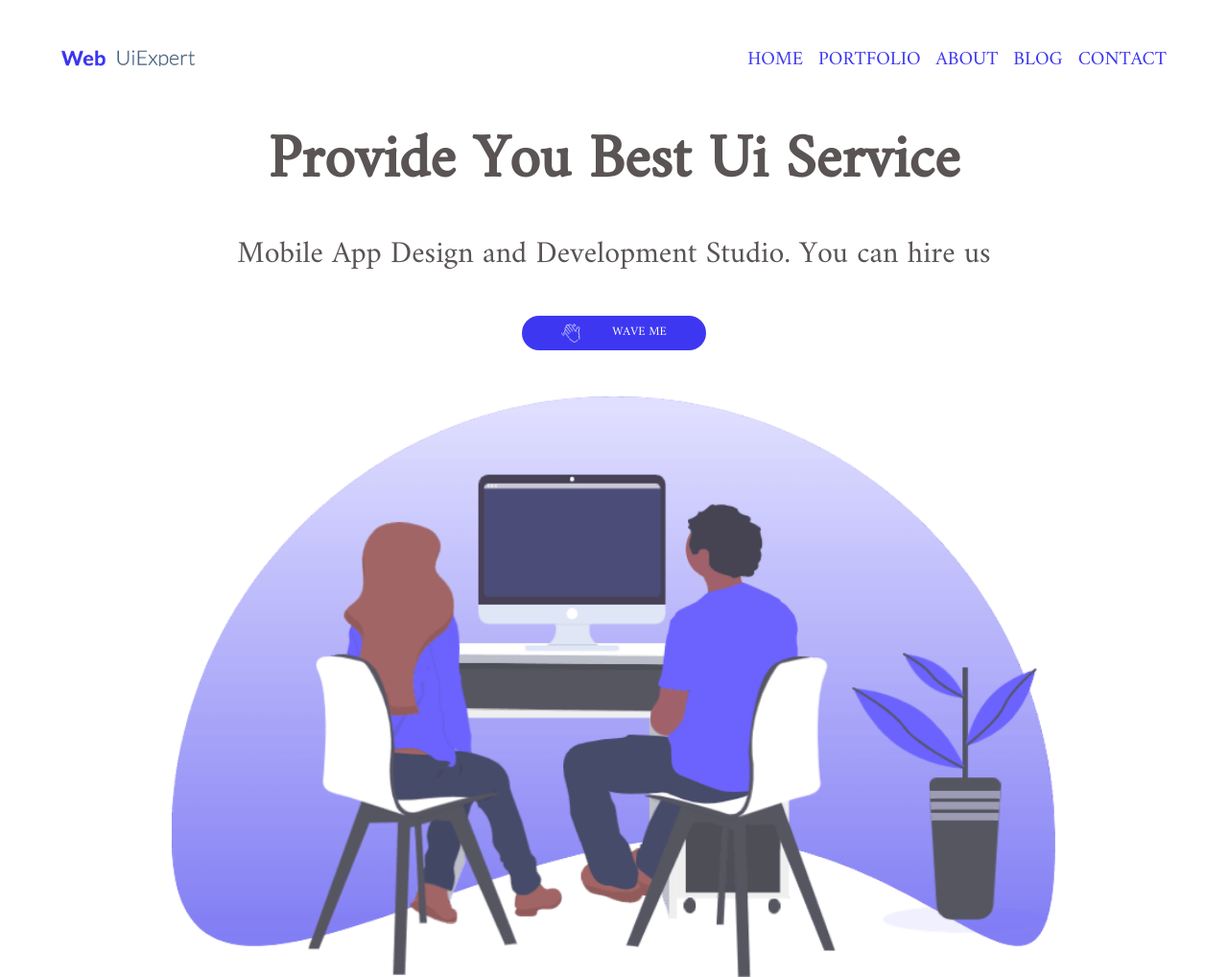
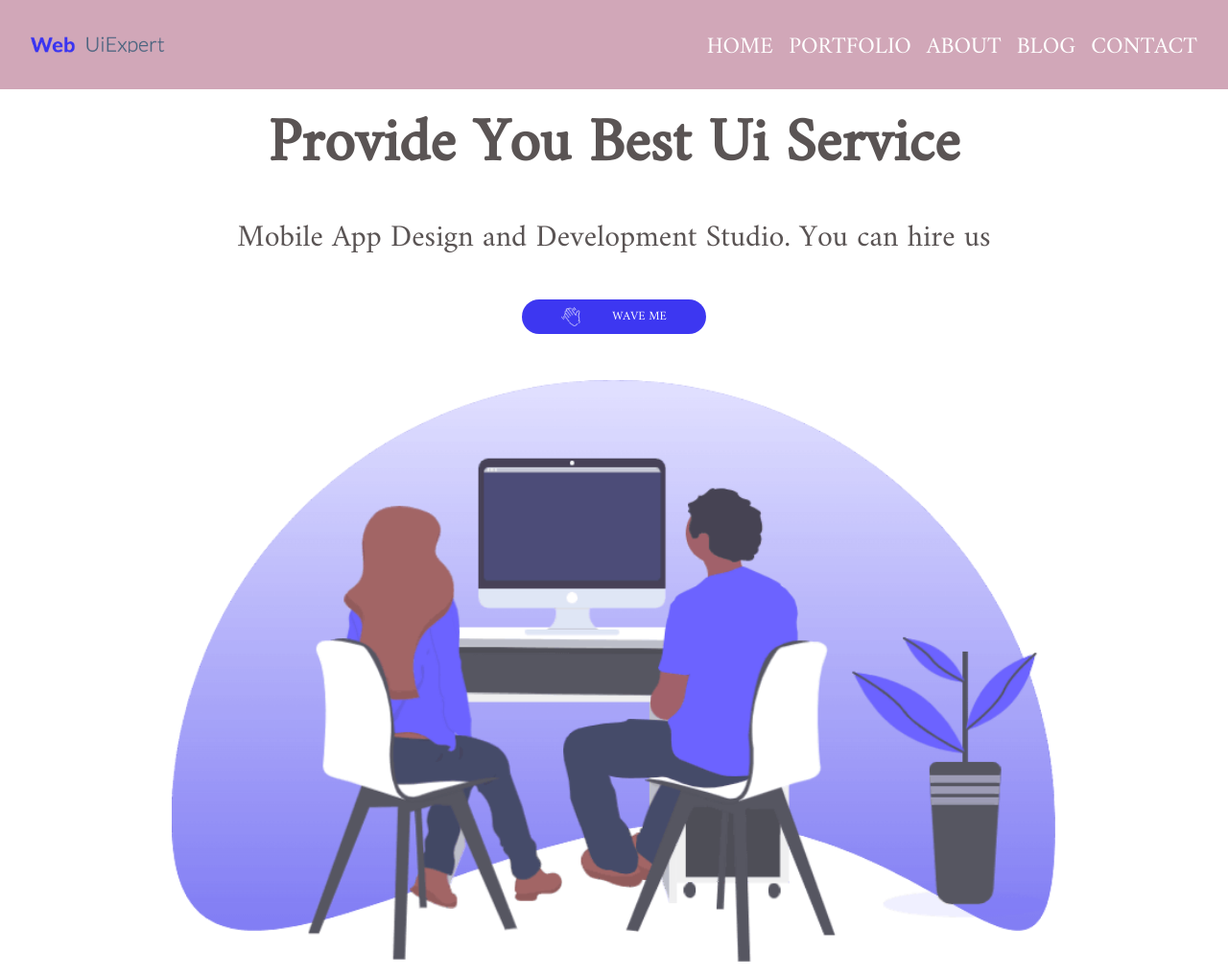
Before and after one commit to Marikutubidze/lesson8, a plain HTML site: page index.html in a window 1280 px wide. Shown: the top 1018 px of the page at 96% size. Drawn offline with Linux system fonts and the light colour scheme.

Commit message:
add header

```diff
--- a/css/style.css
+++ b/css/style.css
@@ -7,17 +7,24 @@ body {
     font-family: 'Amiri', serif;
 }
 
-.wrapper {
+.main-wrapper {
     width: 90%;
-    margin: 0 auto;
+    margin-inline: auto;
+    margin-top: 120px;
 }
 
 /* header */
 header {
+    position: fixed;
     display: flex;
+    top: 0;
+    left: 0;
     justify-content: space-between;
     align-items: center;
-    padding-top: 5rem;
+    background-color: #800e3d5d;
+    padding: 2rem;
+    width: 100%;
+    z-index: 99;
 }
 
 .logo {
@@ -35,13 +42,16 @@ nav > ul {
 li {
     font-size: 2.5rem;
     margin-left: 2rem;
-    color: #3d37f1;
+    color: white;
     padding-top: .3rem;
 }
 
 .burger {
     display: none;
+    color: white;
     padding-top: .2rem;
+    font-size: 1.3rem;
+    margin-left: 1rem;
 }
 
 /* top-section */
@@ -225,6 +235,7 @@ li {
 /* media at 2930px  */
 
 @media only screen and (max-width: 2930px) {
+
     .block-wrapper {
         padding-top: 4rem;
         padding-bottom: 3rem;
@@ -253,19 +264,15 @@ li {
 }
 
 
-/* media at 2000px */
+/* media at 2255px */
 
 @media only screen and (max-width: 2255px) {
-    header {
-        padding-top: 3rem;
-    }
-
     .logo {
         max-width: 200px;
     }
 
     li {
-        font-size: 1.25rem;
+        font-size: 2rem;
         margin-left: 1rem;
     }
 
@@ -357,6 +364,9 @@ li {
 /* media at 1408px */
 
 @media only screen and (max-width: 1408px) {
+    li {
+        font-size: 1.5rem;
+    }
 
     .top-section-wrapper {
         flex-direction: column;
@@ -388,23 +398,16 @@ li {
 /* media at 992 */
 
 @media only screen and (max-width: 992px) {
-    header {
-        padding-top: 2rem;
-    }
-
     li:not(.active){
         display: none;
     }
 
     .burger {
         display: block;
-        font-size: 1.3rem;
-        color: #3d37f1;
-        margin-left: 1rem;
     }
 
     .active {
-        font-size: 1rem;
+        font-size: 1.2rem;
     }
 
     .nav-bar {
--- a/index.html
+++ b/index.html
@@ -12,7 +12,6 @@
     <link rel="stylesheet" href="css/style.css">
 </head>
 <body>
-    <div class="wrapper">
     <header>
         <img class="logo" src="images/Web UiExpert .png" alt="logo">
         <div class="nav-bar">
@@ -37,6 +36,7 @@
             </div>
         </div>
     </header>
+    <div class="main-wrapper">
         <section class="top-section-wrapper">
             <div class="content-wrapper accent-color">
                 <h1>Provide You
```
Lines whose indentation alone changed are shown as unchanged.
